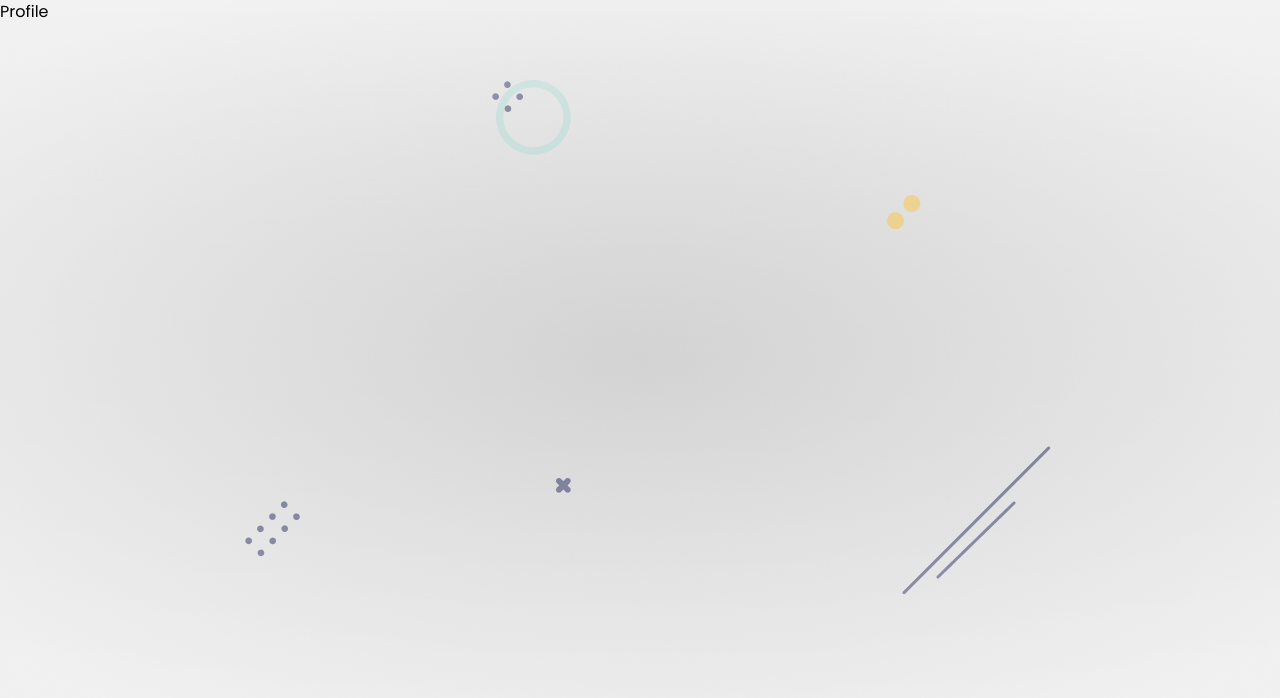
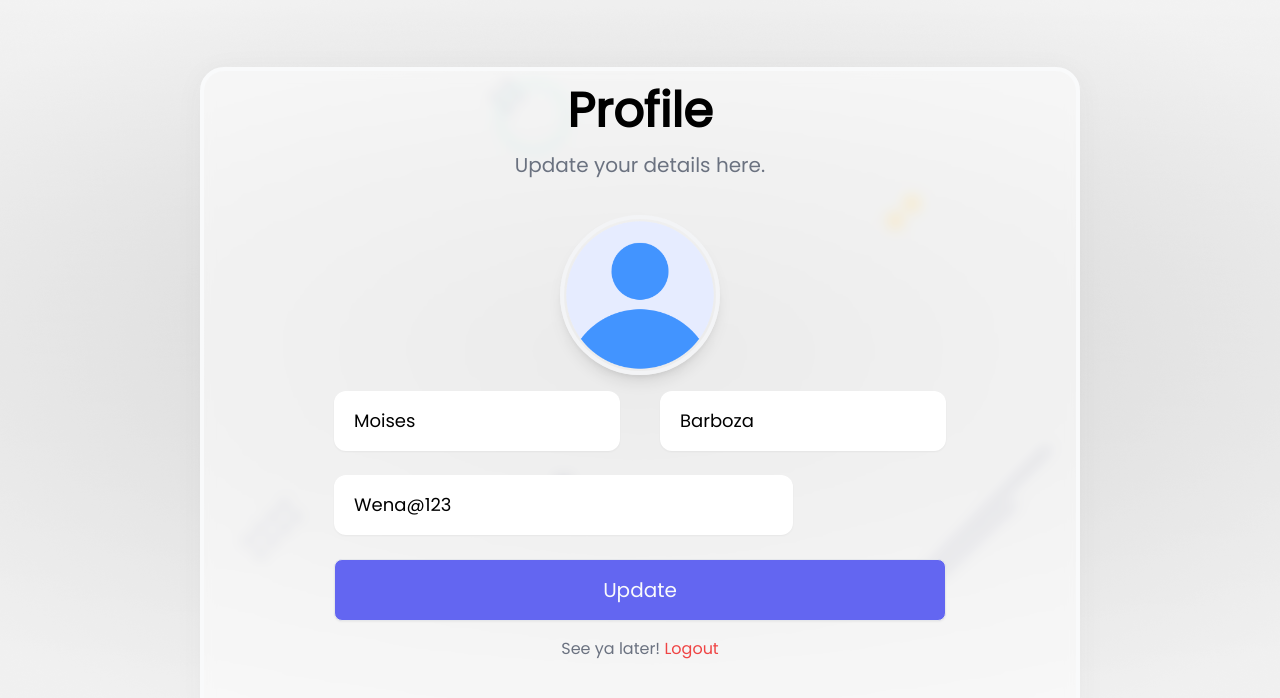
Before and after one commit to Moises771/login, a React (Create React App) app in the folder client/: page /profile in a window 1280 px wide. Shown: the top 698 px of the page. Built offline with nearby package versions, Linux system fonts and the light colour scheme.

Commit message:
Profile UI completed

```diff
--- a/client/src/components/Profile.js
+++ b/client/src/components/Profile.js
@@ -1,7 +1,113 @@
-import React from 'react'
+import React, { useState } from "react";
+import { Link } from "react-router-dom";
+import avatar from "../assets/profile.png";
+import { Toaster } from "react-hot-toast";
+import { useFormik } from "formik";
+import { profileValidation } from "../helper/validate.js";
+import convertToBase64 from "../helper/convert.js";
+
+
+import styles from "../styles/Username.module.css";
+import extend from "../styles/Profile.module.css"
 
 export default function Profile() {
+  const [file, setFile] = useState();
+
+//only seding 3 values as opposed to tutorial. Be aware when creating update function.
+  const formik = useFormik({
+    initialValues: {
+      firstName: "Moises",
+      lastName: "Barboza",
+      email: "Wena@123",
+    },
+    validate: profileValidation,
+    validateOnBlur: false,
+    validateOnChange: false,
+    onSubmit: async (values) => {
+      values = await Object.assign(values, { profile: file || "" });
+
+      console.log(values);
+    },
+  });
+
+  /**formik doesn't support file upload so function below is needed */
+
+  const onUpload = async (e) => {
+    const base64 = await convertToBase64(e.target.files[0]);
+    setFile(base64);
+  };
+
   return (
-    <div>Profile</div>
-  )
+    <div className="container mx-auto">
+      <Toaster position="top-center" reverseOrder={false}></Toaster>
+      <div className="flex justify-center items-center h-screen">
+        <div
+          className={`${styles.glass} ${extend.glass}`}
+          style={{ width: "45%", paddingTop: "1em" }}
+        >
+          <div className="title flex flex-col items-center">
+            <h4 className="text-5xl font-bold">Profile</h4>
+            <span className="py-4 text-xl w-2/3 text-center text-gray-500 ">
+              Update your details here.
+            </span>
+          </div>
+          <form className="py-1" onSubmit={formik.handleSubmit}>
+            <div className="profile flex justify-center py-4">
+              <label htmlFor="profile">
+                <img
+                  src={file || avatar}
+                  className={`${styles.profile_img} ${extend.profile_img}`}
+                  alt="avatar"
+                />
+              </label>
+              <input
+                onChange={onUpload}
+                type="file"
+                id="profile"
+                name="profile"
+              />
+            </div>
+
+            <div className="textbox flex flex-col items-center gap-6">
+              <div className="name flex w-3/4 gap-10">
+                <input
+                  {...formik.getFieldProps("firstName")}
+                  className={`${styles.textbox} ${extend.textbox}`}
+                  type="text"
+                  placeholder="FirstName*"
+                />
+                <input
+                  {...formik.getFieldProps("lastName")}
+                  className={`${styles.textbox} ${extend.textbox}`}
+                  type="text"
+                  placeholder="LastName*"
+                />
+              </div>
+              <div className="name flex w-3/4  gap-10">
+                <input
+                  {...formik.getFieldProps("email")}
+                  className={`${styles.textbox} ${extend.textbox}`}
+                  type="text"
+                  placeholder="Email*"
+                />
+              </div>
+
+              <button className={styles.btn} type="submit">
+                Update
+              </button>
+            </div>
+
+            <div className="text-center py-4">
+              <span className="text-gray-500">
+                See ya later!{" "}
+                <Link className="text-red-500" to="/">
+                  Logout
+                </Link>
+              </span>
+            </div>
+          </form>
+        </div>
+      </div>
+    </div>
+  );
 }
--- a/client/src/helper/validate.js
+++ b/client/src/helper/validate.js
@@ -34,6 +34,11 @@
   passwordVerify(errors, values);
   emailVerify(errors, values);
 
+  return errors;
+}
+
+export async function profileValidation(values) {
+  const errors = emailVerify({}, values);
   return errors;
 }
 /******************************************************************************************* */
--- /dev/null
+++ b/client/src/styles/Profile.module.css
@@ -0,0 +1,11 @@
+.glass{
+    @apply h-5/6 w-5/6;
+}
+
+.profile_img{
+    @apply w-40 cursor-pointer;
+}
+
+.textbox{
+    @apply w-3/4;
+}
```
